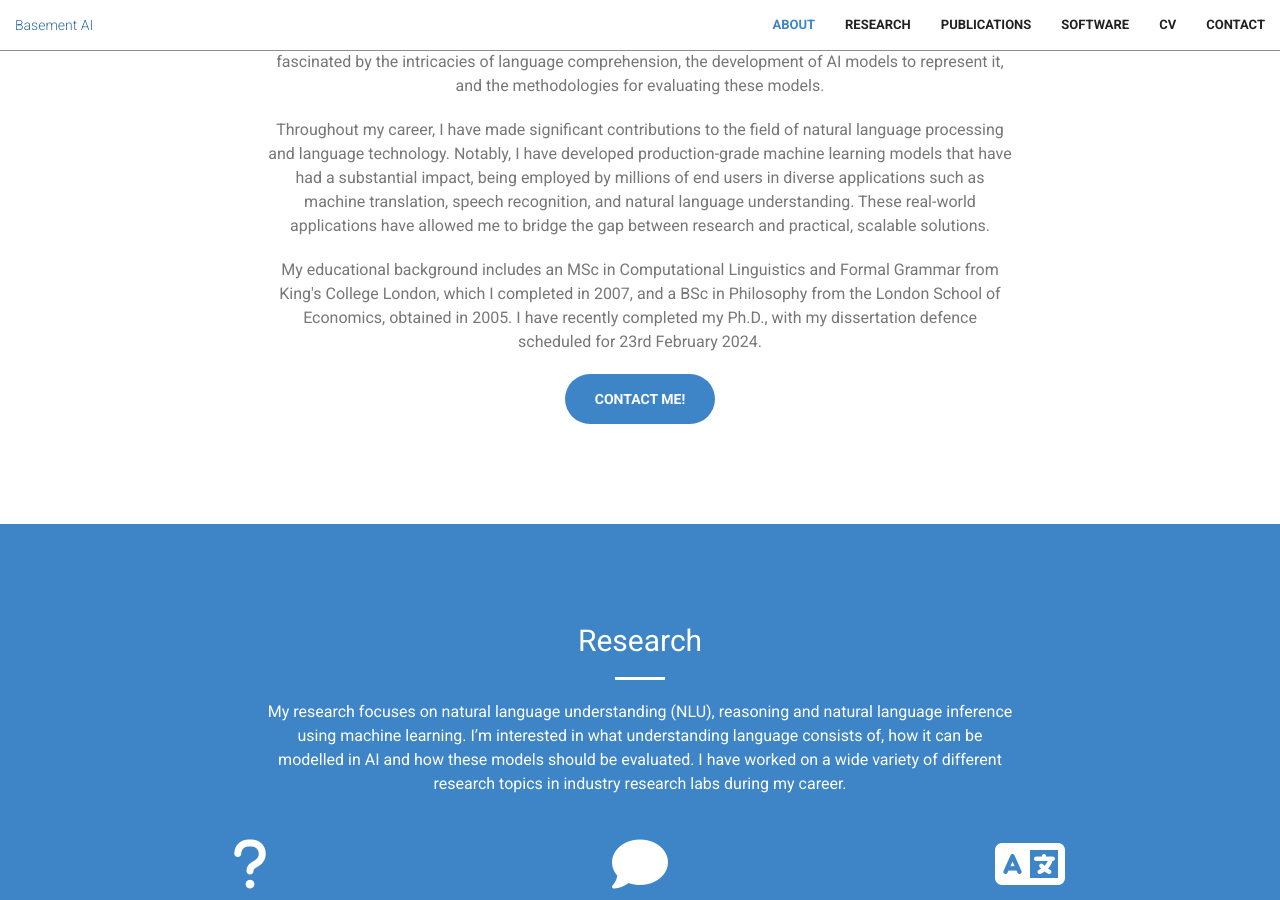
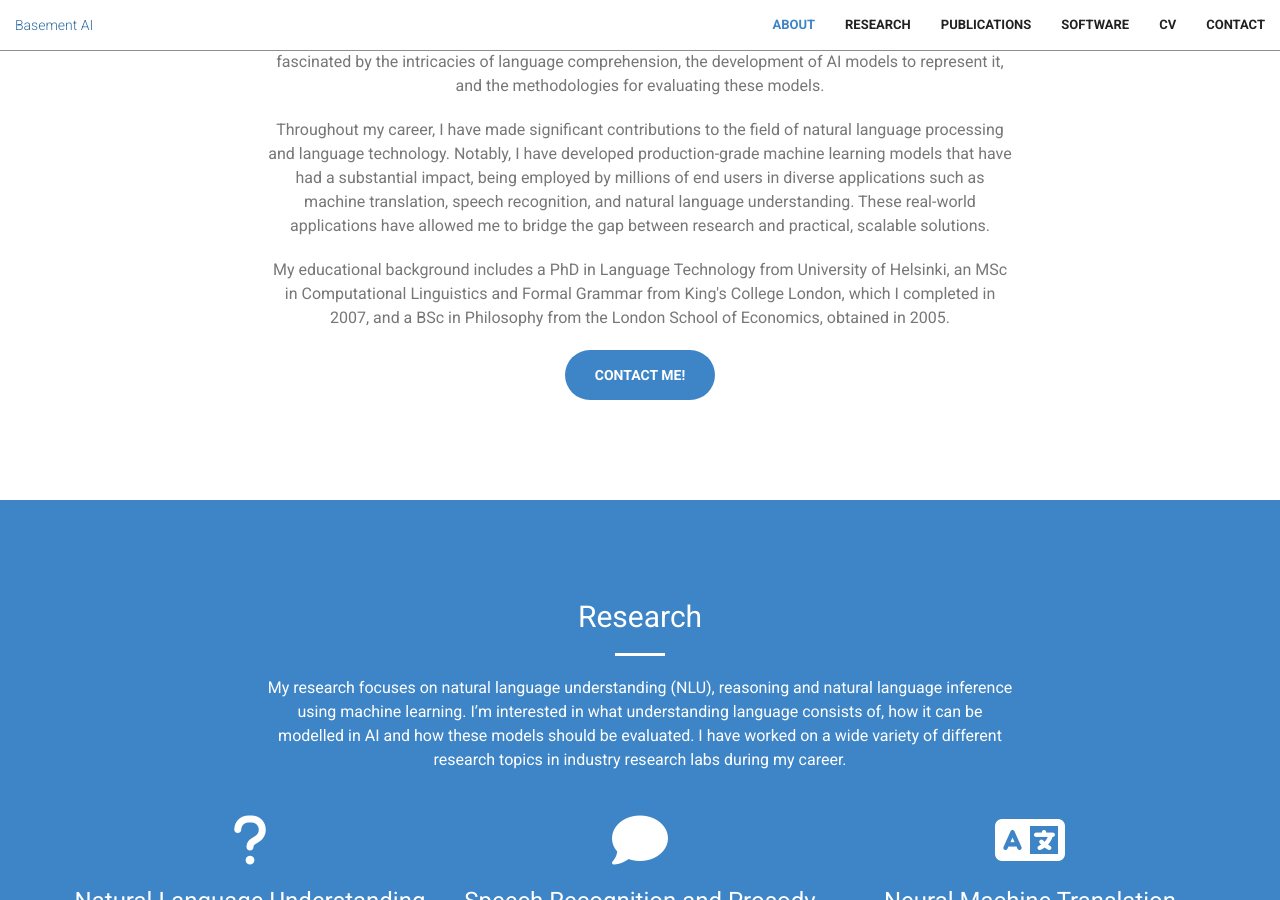
Before and after one commit to Basement-AI/aarne, a Jekyll site: the page built from index.html, in a window 1280 px wide and 900 px high, scrolled down 1558 px. Built offline with Jekyll 4.4.1, drawn with Linux system fonts in a browser that asks for light colours.

Commit message:
Update about.html
updates to about

```diff
--- a/_includes/about.html
+++ b/_includes/about.html
@@ -9,7 +9,7 @@
                     I am a computational linguist and a language technology researcher with expertise in language understanding, reasoning, and large language models (LLM). Currently, I hold the position of Visiting Scholar in Language Technology at the University of Helsinki. In addition to my academic role, I serve as a Data & AI Senior Manager at Accenture, where I leverage my 20 years of experience in research, software engineering, consulting, and leadership to help organisations with genrative AI. I'm also the founder of an independent AI research lab Basement AI.</p>
                     <p class="text-muted">My research primarily centres around natural language understanding, reasoning, and natural language inference, employing machine learning techniques to address these challenges. I am particularly fascinated by the intricacies of language comprehension, the development of AI models to represent it, and the methodologies for evaluating these models.</p>
                     <p class="text-muted">Throughout my career, I have made significant contributions to the field of natural language processing and language technology. Notably, I have developed production-grade machine learning models that have had a substantial impact, being employed by millions of end users in diverse applications such as machine translation, speech recognition, and natural language understanding. These real-world applications have allowed me to bridge the gap between research and practical, scalable solutions.</p>
-                    <p class="text-muted">My educational background includes an MSc in Computational Linguistics and Formal Grammar from King's College London, which I completed in 2007, and a BSc in Philosophy from the London School of Economics, obtained in 2005. I have recently completed my Ph.D., with my dissertation defence scheduled for 23rd February 2024.</p>
+                    <p class="text-muted">My educational background includes a PhD in Language Technology from University of Helsinki, an MSc in Computational Linguistics and Formal Grammar from King's College London, which I completed in 2007, and a BSc in Philosophy from the London School of Economics, obtained in 2005.</p>
           </div>
     <div class="col-lg-8 col-lg-offset-2 text-center">
               <a href="#contact" class="btn btn-primary btn-xl page-scroll">Contact me!</a>
```
